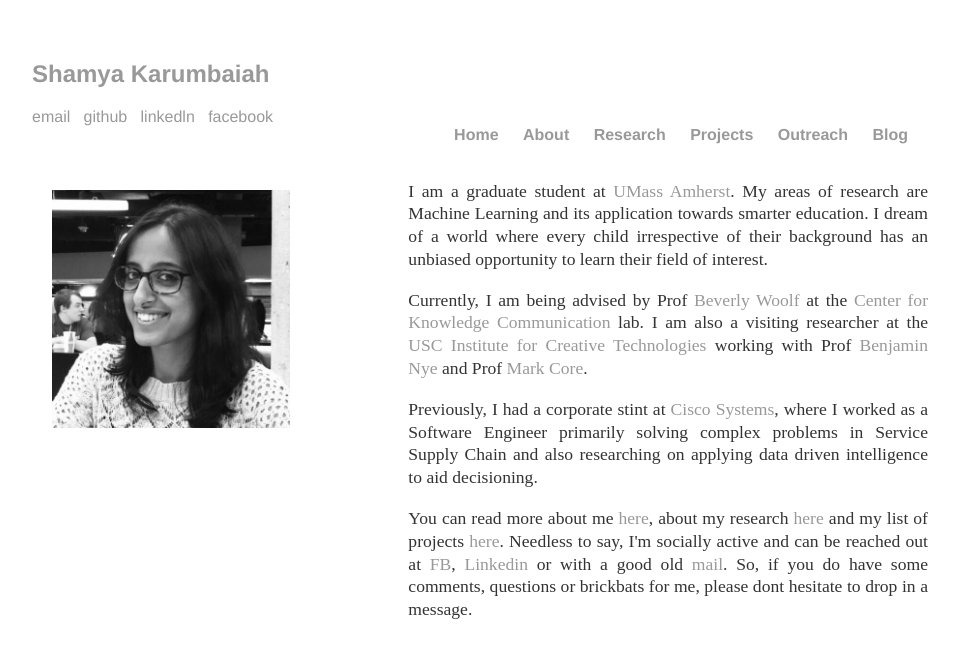
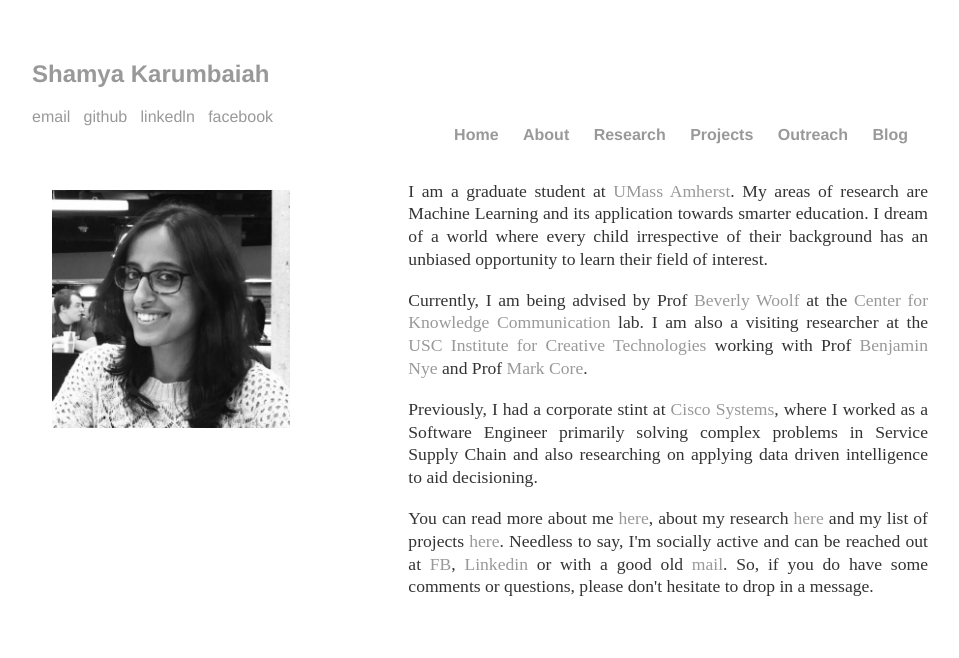
Before and after one commit to Shamya/shamyatest.github.io, a Jekyll site: the page built from index.html, in a window 1280 px wide. Shown: the top 658 px of the page, without its empty margins (160-1119 px from the left). Built offline with Jekyll 4.4.1, drawn with Linux system fonts in a browser that asks for light colours.

Commit message:
Update index.html

```diff
--- a/index.html
+++ b/index.html
@@ -15,5 +15,5 @@ title: Shamya Karumbaiah
 
   <p>Previously, I had a corporate stint at <a href="http://www.cisco.com/c/en/us/index.html"> Cisco Systems</a>, where I worked as a Software Engineer primarily solving complex problems in Service Supply Chain and also researching on applying data driven intelligence to aid decisioning. </p>
 
-  <p>You can read more about me <a href ="/about">here</a>, about my research <a href="/research">here</a> and my list of projects <a href="/projects">here</a>. Needless to say, I'm socially active and can be reached out at <a href="https://www.facebook.com/ShamyaKarumbaiah">FB</a>, <a href="https://www.linkedin.com/in/shamya-karumbaiah-54901222">Linkedin</a> or with a good old <a href = "mailto:shamya16@gmail.com">mail</a>. So, if you do have some comments, questions or brickbats for me, please dont hesitate to  drop in a message.</p>
+  <p>You can read more about me <a href ="/about">here</a>, about my research <a href="/research">here</a> and my list of projects <a href="/projects">here</a>. Needless to say, I'm socially active and can be reached out at <a href="https://www.facebook.com/ShamyaKarumbaiah">FB</a>, <a href="https://www.linkedin.com/in/shamya-karumbaiah-54901222">Linkedin</a> or with a good old <a href = "mailto:shamya16@gmail.com">mail</a>. So, if you do have some comments or questions, please don't hesitate to  drop in a message.</p>
 </div>
```
